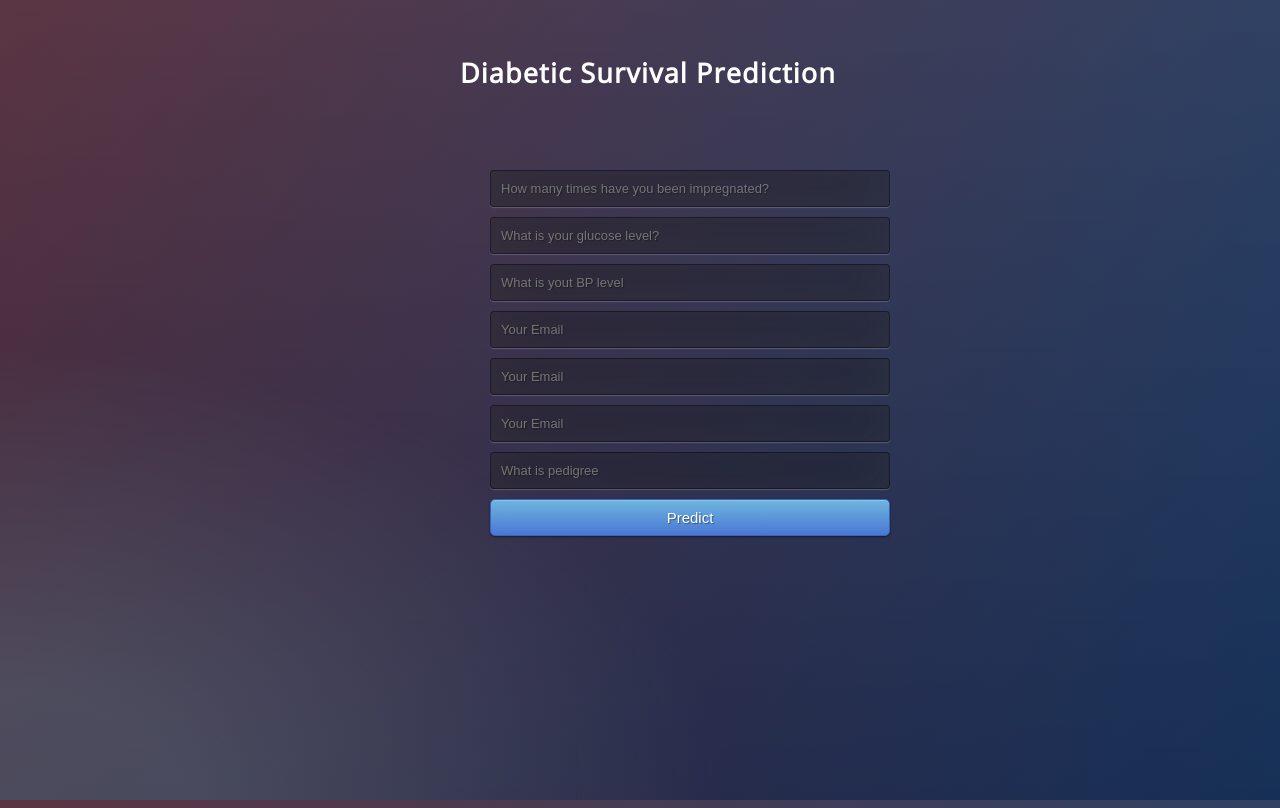
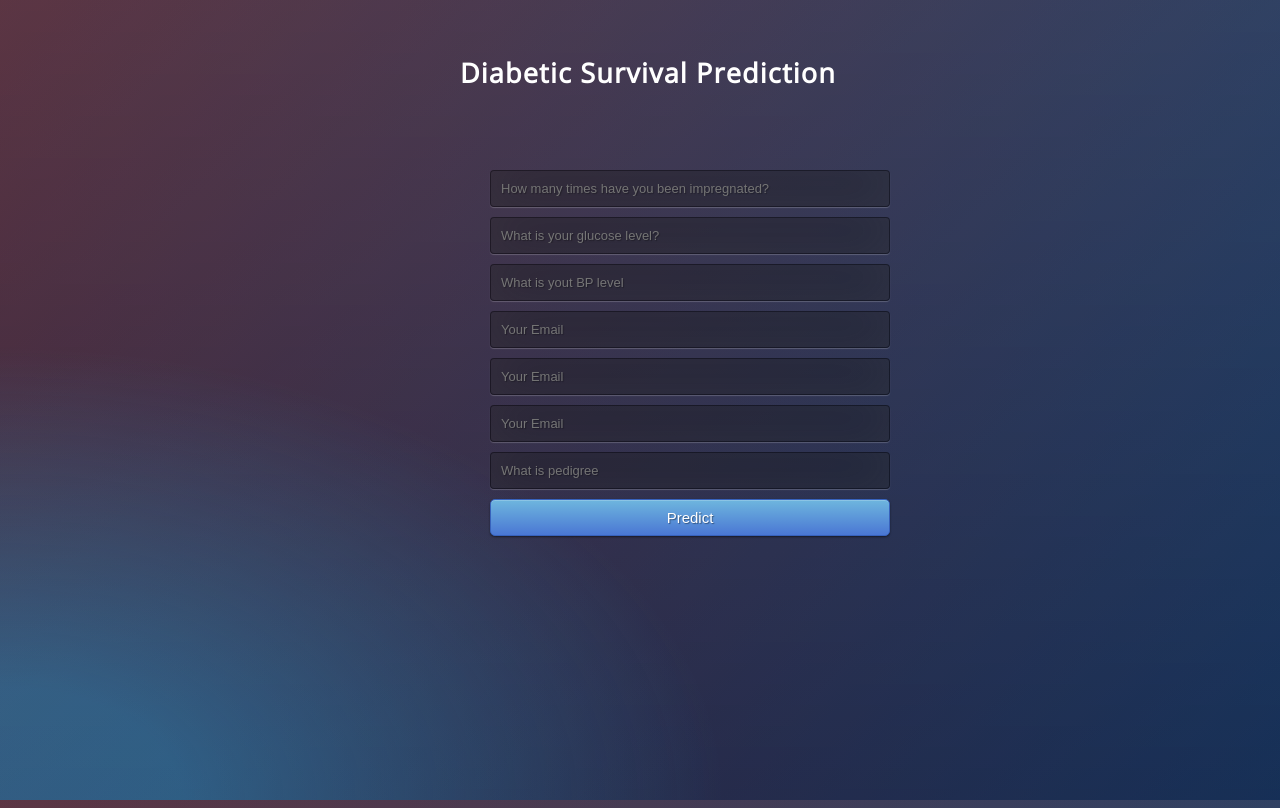
Before and after one commit to busybee23/Diabetes-Detection, a Flask app: page / in a window 1280 px wide. Run offline with Flask 2, Linux system fonts and the light colour scheme; parts of the project's set-up code (start-up, migrations or seed data) failed here and were passed over.

Commit message:
completed

```diff
--- a/static/css/style.css
+++ b/static/css/style.css
@@ -26,7 +26,7 @@ body {
 	background: -webkit-radial-gradient(0% 100%, ellipse cover, rgba(104,128,138,.4) 10%,rgba(138,114,76,0) 40%), -webkit-linear-gradient(top,  rgba(57,173,219,.25) 0%,rgba(42,60,87,.4) 100%), -webkit-linear-gradient(-45deg,  #670d10 0%,#092756 100%);
 	background: -o-radial-gradient(0% 100%, ellipse cover, rgba(104,128,138,.4) 10%,rgba(138,114,76,0) 40%), -o-linear-gradient(top,  rgba(57,173,219,.25) 0%,rgba(42,60,87,.4) 100%), -o-linear-gradient(-45deg,  #670d10 0%,#092756 100%);
 	background: -ms-radial-gradient(0% 100%, ellipse cover, rgba(104,128,138,.4) 10%,rgba(138,114,76,0) 40%), -ms-linear-gradient(top,  rgba(57,173,219,.25) 0%,rgba(42,60,87,.4) 100%), -ms-linear-gradient(-45deg,  #670d10 0%,#092756 100%);
-	background: -webkit-radial-gradient(0% 100%, ellipse cover, rgba(104,128,138,.4) 10%,rgba(138,114,76,0) 40%), linear-gradient(to bottom,  rgba(57,173,219,.25) 0%,rgba(42,60,87,.4) 100%), linear-gradient(135deg,  #670d10 0%,#092756 100%);
+	background: -webkit-radial-gradient(0% 100%, ellipse cover, rgba(39, 181, 241, 0.384) 10%,rgba(209, 47, 147, 0) 40%), linear-gradient(to bottom,  rgba(57,173,219,.25) 0%,rgba(42,60,87,.4) 100%), linear-gradient(135deg,  #670d10 0%,#092756 100%);
 	filter: progid:DXImageTransform.Microsoft.gradient( startColorstr='#3E1D6D', endColorstr='#092756',GradientType=1 );
 
 }
```
Also changed, not shown: 1 other file.
